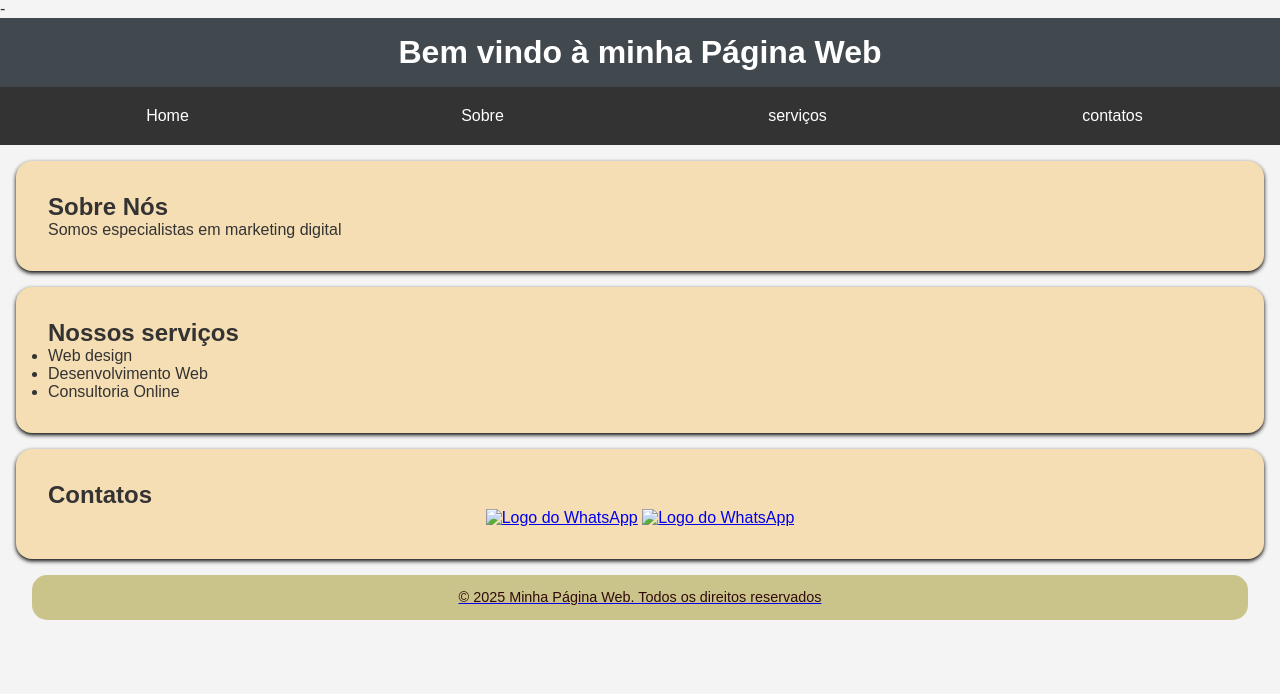
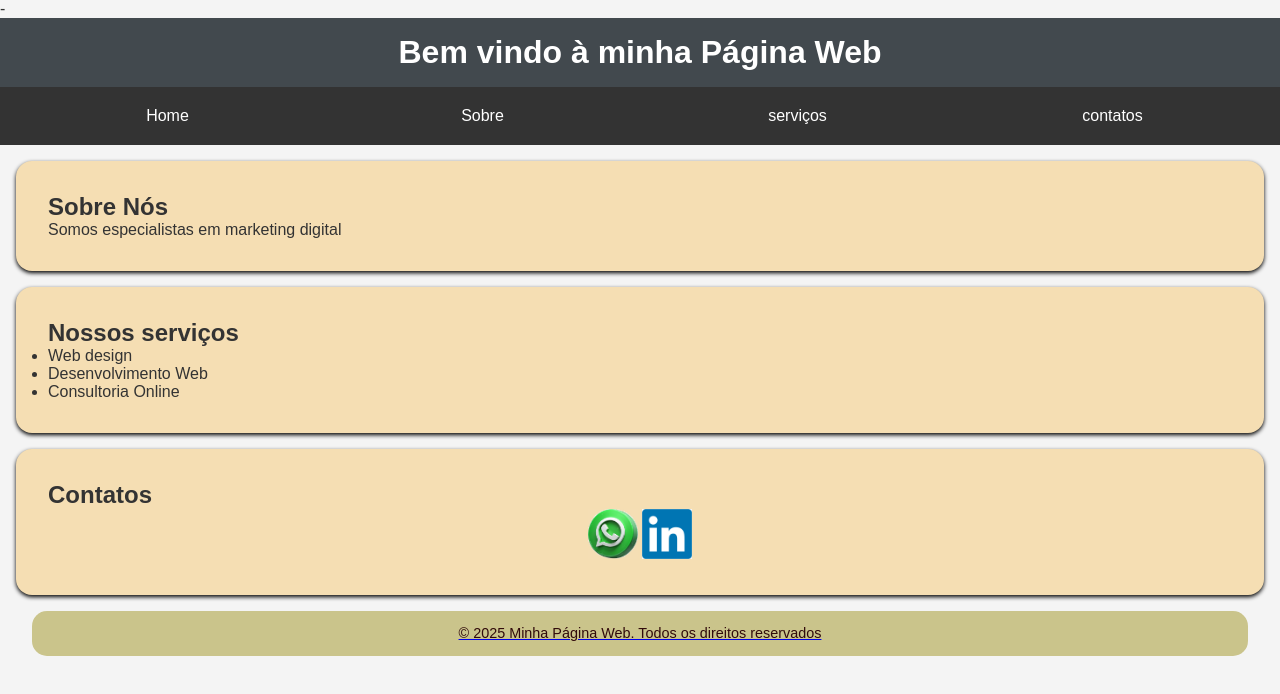
Before and after one commit to contatoatencaoprimaria-ctrl/Site_Responsivo-, a plain HTML site: page index.html in a window 1280 px wide. Drawn offline with Linux system fonts and the light colour scheme; the site is published under a folder, as on GitHub Pages, so addresses that start at the root find nothing.

Commit message:
Versão 3
pasta de imagem ainda com traço nao aprecia imagens

```diff
--- a/index.html
+++ b/index.html
@@ -43,8 +43,8 @@
         <section id="contatos">
             <h2>Contatos</h2>
             <div>
-                <a href="https://wa.me/5563999503354"><img src="/img/watzap.jpeg" alt="Logo do WhatsApp" width="50" height="50"><a></a>
-                <a href="https://www.linkedin.com/in/bananaplay-eletronicos-05048730a"><img src="/img/linkedin.jpeg" alt="Logo do WhatsApp" width="50" height="50">
+                <a href="https://wa.me/5563999503354"><img src="img/watzap.jpeg" alt="Logo do WhatsApp" width="50" height="50"><a></a>
+                <a href="https://www.linkedin.com/in/bananaplay-eletronicos-05048730a"><img src="img/linkedin.jpeg" alt="Logo do WhatsApp" width="50" height="50">
 
 
 
```
